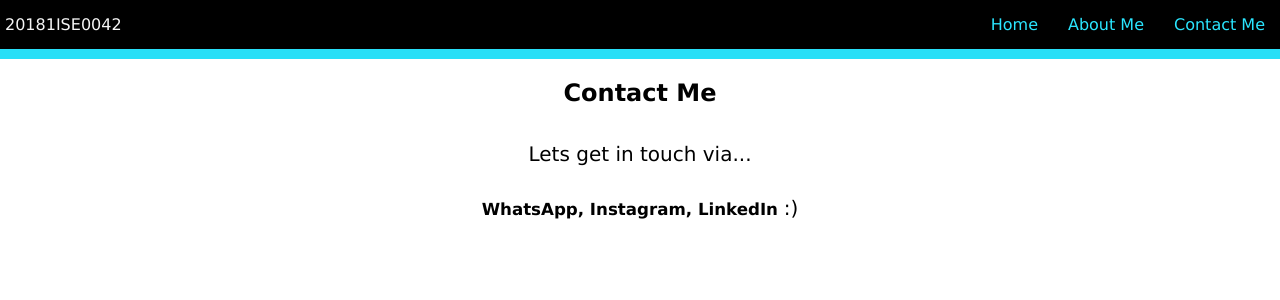
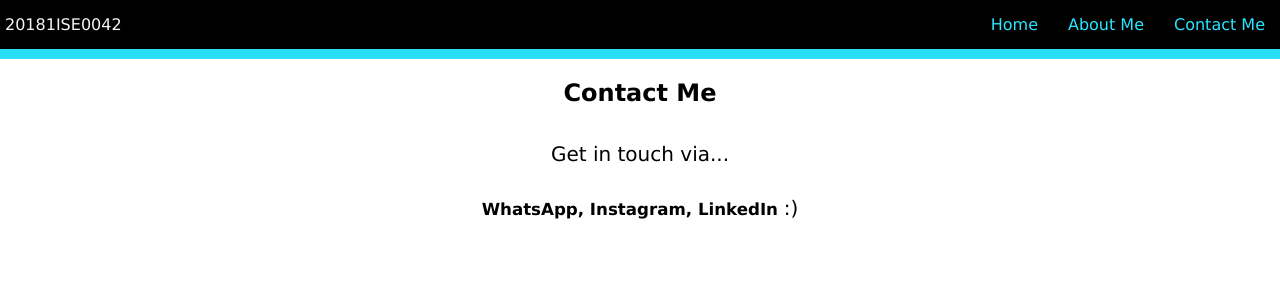
Before and after one commit to Kusum2000/react-project-1, a React (Create React App) app: page /contact in a window 1280 px wide. Shown: the top 300 px of the page. Built offline with nearby package versions, Linux system fonts and the light colour scheme.

Commit message:
contact me page

```diff
--- a/src/App.css
+++ b/src/App.css
@@ -53,7 +53,7 @@
 .detail{
   display: inline-block;
   text-align: center;
-  width: 65%;
+  width: 60%;
   height: fit-content;
   padding: 30px 5px;
   margin: 0px 15px;
--- a/src/contact.js
+++ b/src/contact.js
@@ -4,7 +4,7 @@
     return(
         <div className="contact-div">
             <h2>Contact Me</h2>
-            <p>Lets get in touch via...</p>
+            <p>Get in touch via...</p>
             <p><b><small>WhatsApp, Instagram, LinkedIn </small></b>:)</p>
         </div>
     )
```
